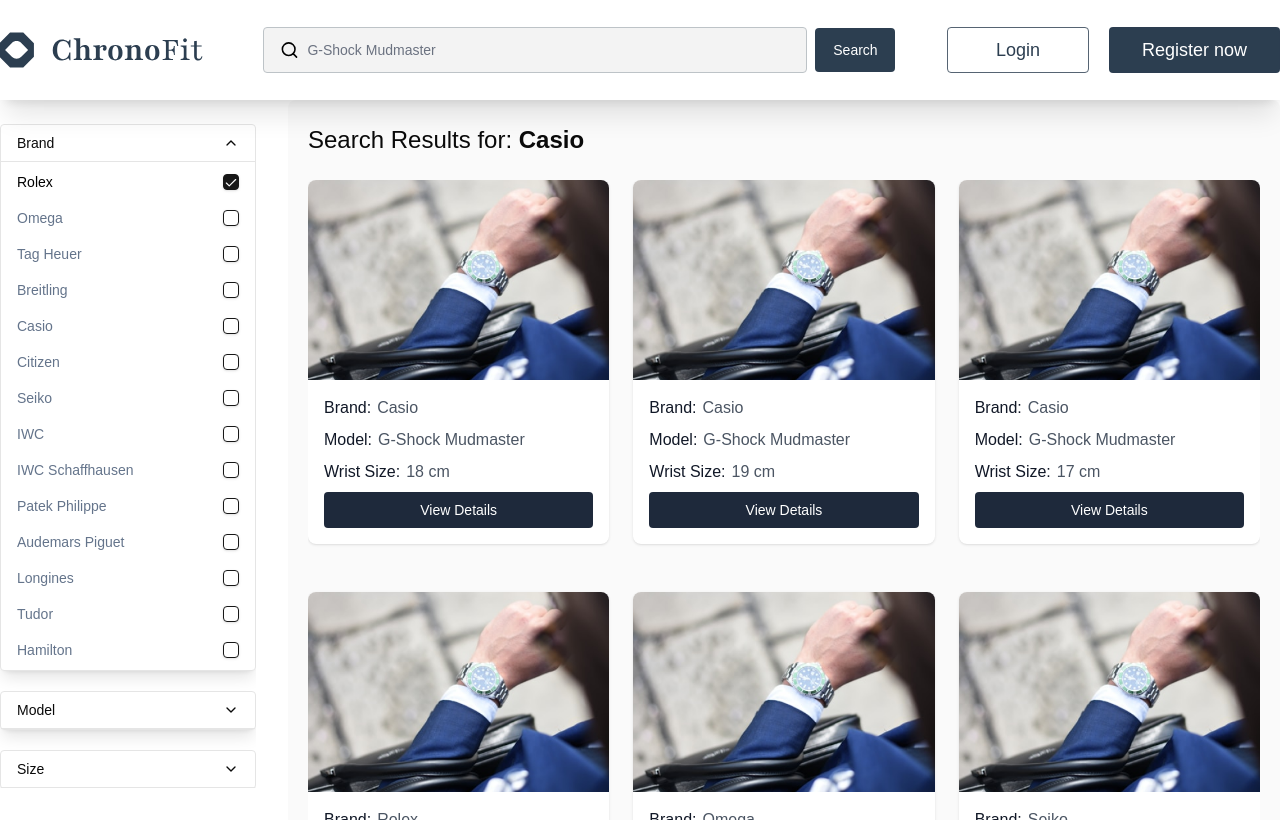
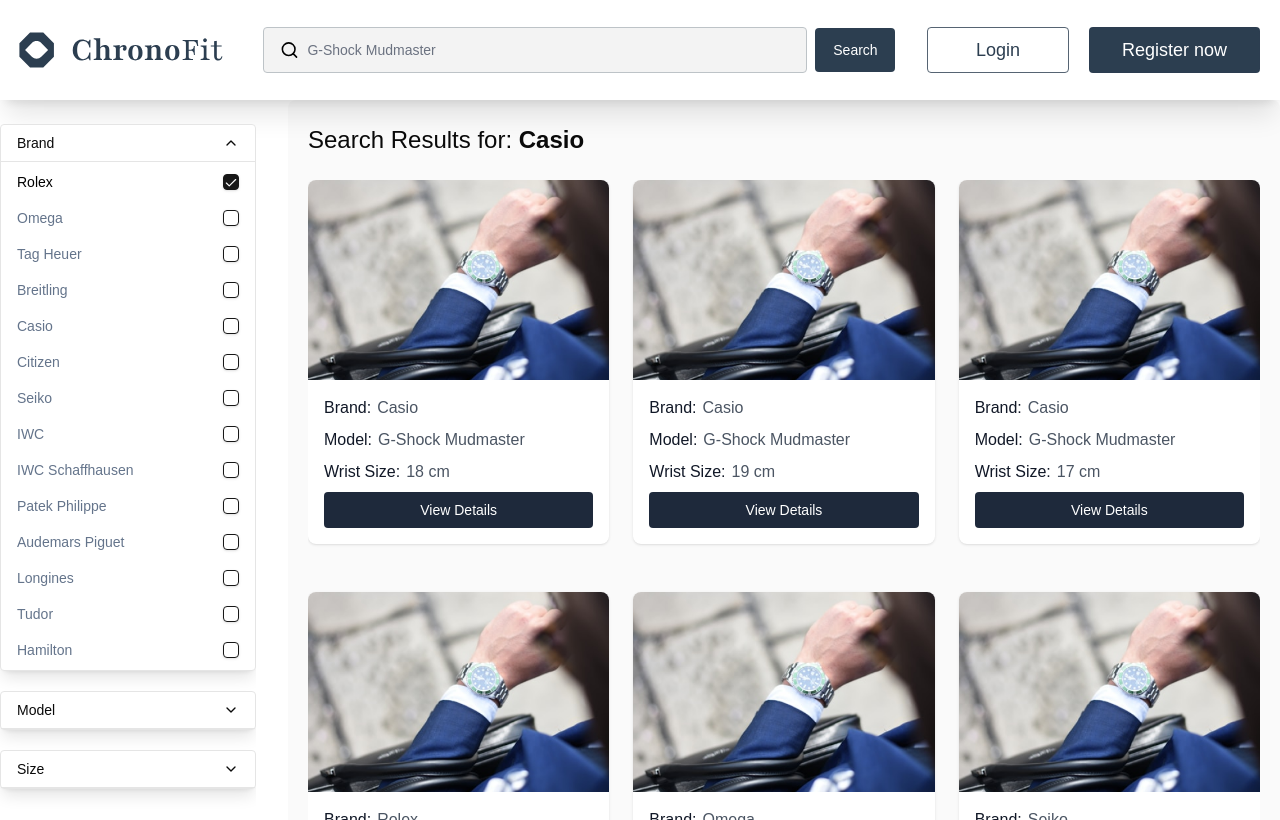
Before and after one commit to SMTech24-official/dzanican, a Next.js app: page /search-result in a window 1280 px wide. Built offline with nearby package versions, Linux system fonts and the light colour scheme.

Commit message:
search result page modify

```diff
--- a/src/app/(common)/create-post/page.tsx
+++ b/src/app/(common)/create-post/page.tsx
@@ -46,7 +46,7 @@
 
   return (
     <div>
-      <div className="container py-12">
+      <div className="container py-12 p-6">
         <form onSubmit={handleSubmit} className="space-y-6 max-w-3xl mx-auto">
           {/* Drag and Drop Section */}
           <div
--- a/src/app/(common)/search-result/SearchResultWrapper.tsx
+++ b/src/app/(common)/search-result/SearchResultWrapper.tsx
@@ -1,30 +1,50 @@
+"use client";
 import SearchResultSidebar from "@/components/pages/searchResult/SearchResultSidebar";
 import PostCard from "@/components/shared/PostCard/PostCard";
 import { postData } from "@/components/utils/data";
 import Image from "next/image";
 import blankImage from "@/assets/blankImage.svg";
 import Link from "next/link";
+import { PiDotsThreeOutlineVerticalLight } from "react-icons/pi";
+import { useState } from "react";
 
 const SearchResultWrapper = () => {
+  const [filterOpen, setFilterOpen] = useState(false);
   return (
     <div>
       <div className="container h-[90vh]  overflow-hidden">
         <div className="grid grid-cols-1 md:grid-cols-[256px_1fr] h-full gap-8">
-          <div className=" hidden md:block py-6 ">
-            <SearchResultSidebar />
+          <div
+            className={`fixed md:static ${
+              filterOpen ? "left-0" : "-left-full"
+            } top-3 w-[90%] md:w-full max-w-[300px] h-full z-20 md:block py-6 bg-white md:bg-transparent p-5 md:p-0 md:py-6 duration-500`}
+          >
+            <SearchResultSidebar setFilterOpen={setFilterOpen} />
+          </div>
+          <div className="md:hidden">
+            <div className="">
+              <div className="flex items-center justify-end  py-3 -mb-7">
+                <PiDotsThreeOutlineVerticalLight
+                  onClick={() => setFilterOpen(!filterOpen)}
+                  size={25}
+                />
+              </div>
+            </div>
           </div>
           <div className=" py-6 px-5 bg-[#FAFAFA] rounded-lg">
-            <h3 className="text-2xl">
-              Search Results for: <span className="font-bold">Casio</span>
-            </h3>
+            <div className="flex items-center justify-between">
+              <h3 className="text-2xl">
+                Search Results for: <span className="font-bold">Casio</span>
+              </h3>
+            </div>
             {/*  */}
-            <div className="grid grid-cols-1  lg:grid-cols-2 xl:grid-cols-3 gap-6 mt-6 max-h-[90vh] md:max-h-[82vh] overflow-y-auto pb-32 lg:pb-5">
+            <div className="grid grid-cols-1  lg:grid-cols-2 xl:grid-cols-3 gap-6 mt-6 max-h-[90vh] md:max-h-[82vh] overflow-y-auto pb-20 lg:pb-10 ">
               {postData?.slice(0, 8)?.map((post, index) => (
                 <PostCard key={index} post={post} />
               ))}
               <Link
-                href={"/"}
-                className="w-full h-full flex flex-col items-center gap-3 justify-center rounded-lg bg-white shadow mb-6"
+                href={"/create-post"}
+                className="w-full max-h-[364px] min-h-[300px] h-full mb-16 flex flex-col items-center justify-center border gap-3 rounded-lg bg-white shadow"
               >
                 <Image
                   src={blankImage}
--- a/src/components/pages/searchResult/SearchResultSidebar.tsx
+++ b/src/components/pages/searchResult/SearchResultSidebar.tsx
@@ -2,8 +2,13 @@
 import BrandSelect from "./BrandSelect";
 import ModelSelect from "./ModelSelect";
 import SizeSelect from "./SizeSelect";
+import { XIcon } from "lucide-react";
 
-const SearchResultSidebar = () => {
+const SearchResultSidebar = ({
+  setFilterOpen,
+}: {
+  setFilterOpen: (val: boolean) => void;
+}) => {
   const watchBrands = [
     "Rolex",
     "Omega",
@@ -22,10 +27,18 @@
   ];
   return (
     <div>
-      <div className="overflow-hidden h-[83vh] overflow-y-auto flex flex-col gap-5">
-        <BrandSelect brands={watchBrands} />
-        <ModelSelect models={watchBrands} />
-        <SizeSelect sizes={watchBrands} />
+      <div className="overflow-hidden md:h-[90vh] h-[88vh] relative overflow-y-auto">
+        <div
+          onClick={() => setFilterOpen(false)}
+          className=" md:hidden absolute top-0 right-0 text-red-600"
+        >
+          <XIcon />
+        </div>
+        <div className=" flex flex-col gap-5 h-full mt-10 md:mt-0">
+          <BrandSelect brands={watchBrands} />
+          <ModelSelect models={watchBrands} />
+          <SizeSelect sizes={watchBrands} />
+        </div>
       </div>
     </div>
   );
--- a/src/components/shared/Navbar/Navbar.tsx
+++ b/src/components/shared/Navbar/Navbar.tsx
@@ -31,7 +31,7 @@
   }, [user]);
   return (
     <div className="bg-white bg-opacity-15 backdrop-blur-md  top-0 left-0 z-50 w-full shadow-xl">
-      <div className="container h-[100px] flex items-center justify-between">
+      <div className="container px-5 h-[100px] flex items-center justify-between">
         <div className="">
           <Link href={"/"}>
             <Image
```
